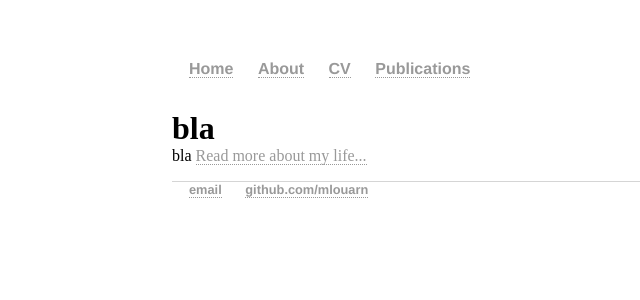
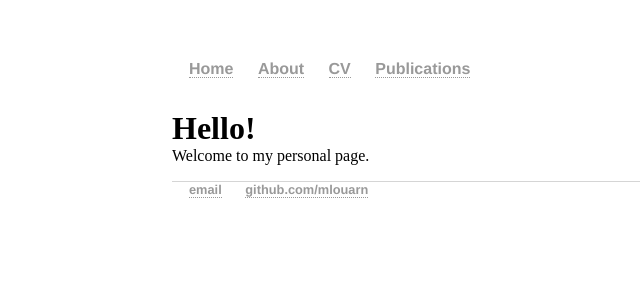
Before and after one commit to mlouarn/mlouarn.github.io, a Jekyll site: the page built from index.html, in a window 1280 px wide. Shown: the top 300 px of the page, without its empty margins (20-660 px from the left). Built offline with Jekyll 4.4.1, drawn with Linux system fonts in a browser that asks for light colours.

Commit message:
Update index.html

```diff
--- a/index.html
+++ b/index.html
@@ -1,8 +1,8 @@
 ---
 layout: default
-title: Marine Louarn, PhD student
+title: Marine Louarn, PhD
 ---
 <div class="blurb">
-	<h1>bla</h1>
-	<p>bla <a href="/about">Read more about my life...</a> </p>
+	<h1>Hello!</h1>
+	<p>Welcome to my personal page.
 </div><!-- /.blurb -->
```
